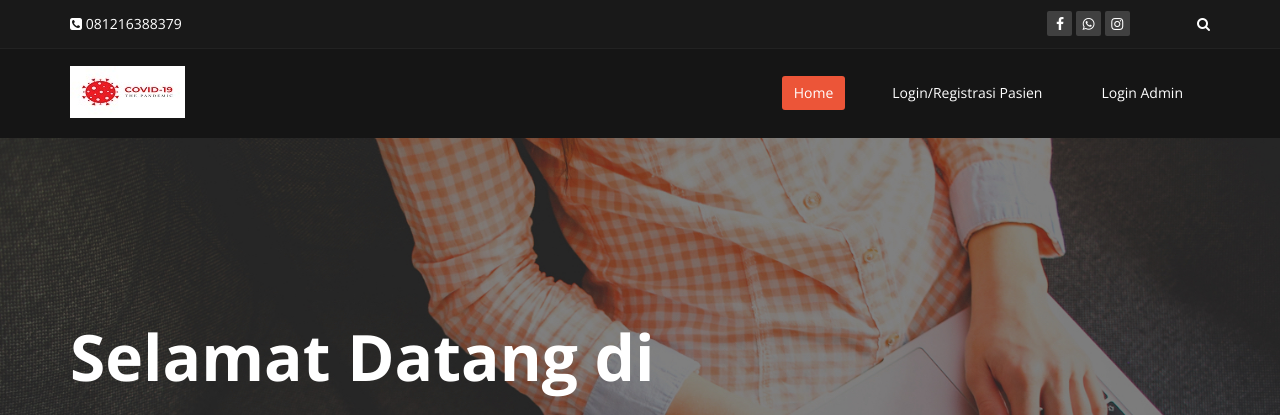
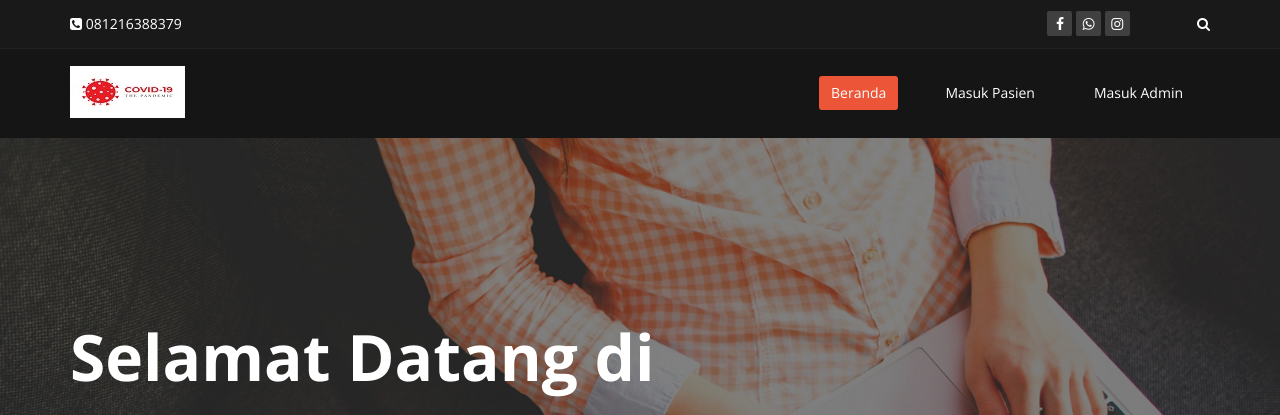
Before and after one commit to Lidiarati/skripsi_vaksinasi, a PHP site: page /html2pdf/ in a window 1280 px wide. Shown: the top 415 px of the page. Run offline with PHP 8.4, Linux system fonts and the light colour scheme.

Commit message:
Initial commit

```diff
--- a/index.php
+++ b/index.php
@@ -75,9 +75,9 @@
 
                 <div class="collapse navbar-collapse navbar-right">
                     <ul class="nav navbar-nav">
-                        <li class="active"><a href="index.php">Home</a></li>
-                        <li><a href="vaksin/login.php">Login/Registrasi Pasien</a></li>
-                        <li><a href="login_admin.php">Login Admin</a></li>
+                        <li class="active"><a href="index.php">Beranda</a></li>
+                        <li><a href="vaksin/login.php">Masuk Pasien</a></li>
+                        <li><a href="login_admin.php">Masuk Admin</a></li>
                     </ul>
                 </div>
             </div>
--- a/vaksin/dashboard.php
+++ b/vaksin/dashboard.php
@@ -128,6 +128,7 @@
             <div class="card card-user pb-2">
               <div class="card-header">
                 <h5 class="card-title">Selamat datang <span class="text-danger font-weight-bold"><?=$data_akun['nama']?></span></h5>
+                <p class="font"> peserta wajib mencetak bukti registrasi dan dibawa ke meja pendaftaran sesuai jadwal yang telah ditetapkan.</p>
               </div>
             </div>
             <div class="card card-user">
--- a/vaksin/login.php
+++ b/vaksin/login.php
@@ -36,7 +36,7 @@
 			<div class="wrap-login100 p-l-50 p-r-50 p-t-77 p-b-30">
 				<form class="login100-form validate-form" method="POST" action=>
 					<span class="login100-form-title p-b-55">
-						Login Pasien
+						Masuk Pasien
 					</span>
 
 					<div class="wrap-input100 validate-input m-b-16" data-validate = "Valid email is required: ex@abc.xyz">
@@ -58,7 +58,7 @@
 
 					<div class="container-login100-form-btn p-t-25">
 						<button class="login100-form-btn" type="submit" name="submit">
-							Login
+							Masuk
 						</button>
 					</div>
 
--- a/vaksin/profil_user.php
+++ b/vaksin/profil_user.php
@@ -274,7 +274,7 @@
                     </div>
                   </div>
                   <div class="modal-footer">
-                  <a href="bukti.php?id=<?php echo $data_siswa['nis']?>" class="btn btn-danger">Lihat Bukti Pendaftaran</a>
+                  <a href="bukti.php?id=<?php echo $data_siswa['nis']?>" class="btn btn-danger">Cetak Bukti Pendaftaran</a>
                   </div>
                 </form>
               </div>
--- a/vaksin/signup.php
+++ b/vaksin/signup.php
@@ -34,7 +34,7 @@
 			<div class="wrap-login100 p-l-50 p-r-50 p-t-77 p-b-30">
 				<form class="login100-form validate-form" method="POST" action=>
 					<span class="login100-form-title p-b-55">
-						Registrasi Pasien Vaksinasi
+						Daftar Akun Pasien Vaksinasi
 					</span>
 
                     <div class="wrap-input100 validate-input m-b-16" data-validate = "Full name is required">
@@ -81,7 +81,7 @@
 						</span>
 
 						<a class="txt1 bo1 hov1" href="login.php">
-							Login sekarang
+							Masuk sekarang
 						</a>
 					</div>
 				</form>
```
